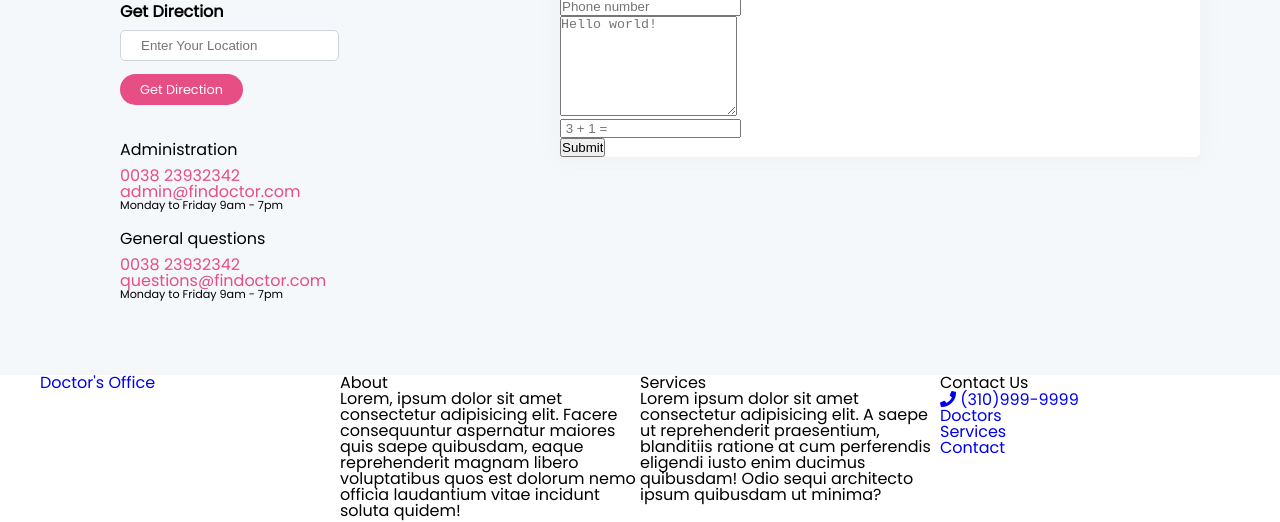
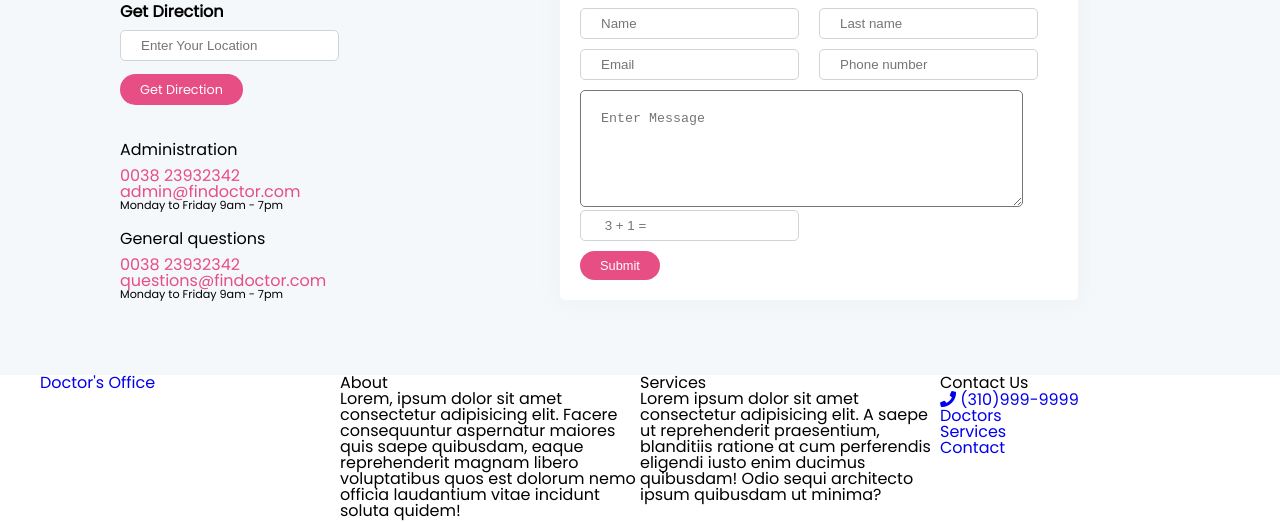
Before and after one commit to OcielC/Palmetto-Health-Center, a plain HTML site: page contact.html in a window 1280 px wide. Shown: the part 660-1182 px from the top of the page. Drawn offline with Linux system fonts and the light colour scheme.

Commit message:
added contact styling

```diff
--- a/contact.html
+++ b/contact.html
@@ -91,30 +91,30 @@
                     Mussum ipsum cacilds, vidis litro abertis.
                 </p>
                 <!-- form start here -->
-                <form action="#" method="post">
+                <form  class="form" action="#" method="post">
                     <div class="row">
-                        <div class="col-md-6 col-sm-6" save_image_to_download="true">
+                        <div class="col" >
                             <div class="form-group">
-                                <input type="text" class="form-control" id="name_contact" name="name_contact"
+                                <input type="text" class="form-control"  name="name_contact"
                                     placeholder="Name">
                             </div>
                         </div>
-                        <div class="col-md-6 col-sm-6">
+                        <div class="col">
                             <div class="form-group">
-                                <input type="text" class="form-control" id="lastname_contact" name="lastname_contact"
+                                <input type="text" class="form-control"  name="lastname_contact"
                                     placeholder="Last name">
                             </div>
                         </div>
                     </div>
 
                     <div class="row">
-                        <div class="col-md-6 col-sm-6">
+                        <div class="col">
                             <div class="form-group">
-                                <input type="email" id="email_contact" name="email_contact" class="form-control"
+                                <input type="email" name="email_contact" class="form-control"
                                     placeholder="Email">
                             </div>
                         </div>
-                        <div class="col-md-6 col-sm-6">
+                        <div class="col">
                             <div class="form-group">
                                 <input type="text" id="phone_contact" name="phone_contact" class="form-control"
                                     placeholder="Phone number">
@@ -122,21 +122,21 @@
                         </div>
                     </div>
                     <div class="row">
-                        <div class="col-md-12">
+                        <div class="col">
                             <div class="form-group">
-                                <textarea rows="5" id="message_contact" name="message_contact" class="form-control"
-                                    style="height:100px;" placeholder="Hello world!"></textarea>
+                                <textarea rows="5" class="message_contact" name="message_contact" class="form-control"
+                            placeholder="Enter Message"></textarea>
                             </div>
                         </div>
                     </div>
                     <div class="row">
-                        <div class="col-md-6">
+                        <div class="col">
                             <div class="form-group">
-                                <input type="text" id="verify_contact" class=" form-control" placeholder=" 3 + 1 =">
+                                <input type="text" class=" form-control" placeholder=" 3 + 1 =">
                             </div>
                         </div>
                     </div>
-                    <input type="submit" value="Submit" class="btn_1 add_top_20" id="submit-contact">
+                    <input type="submit" value="Submit" class="btn-submit" id="submit-contact">
                 </form>
                 <!-- form end here -->
             </div>
--- a/css/contact.css
+++ b/css/contact.css
@@ -83,13 +83,60 @@
 
 #contact-area .contact-form-section {
     background: #FFFFFF;
-    width: 50%;
     display: inline-block;
     position: absolute;
     -webkit-box-shadow: 0px 1px 19px 4px rgba(239,242,244,1);
     -moz-box-shadow: 0px 1px 19px 4px rgba(239,242,244,1);
     box-shadow: 0px 1px 19px 4px rgba(239,242,244,1);
     border-radius: 5px;
+    padding: 20px;
 }
 
+#contact-area .contact-form-section  h3{
+   font-size: 2rem;
+   margin-bottom: 1rem;
+   font-weight: 600;
+}
+
+#contact-area .contact-form-section p{
+    margin-bottom: 1rem;
+}
+
+#contact-area .contact-form-section .form {
+
+}
+
+#contact-area .contact-form-section .row {
+    display: flex;
+    /* margin-bottom: 0.5rem;   */
+}
+
+#contact-area .contact-form-section .col .form-group .form-control{
+    margin-bottom: 10px;
+    border-radius: 5px;
+    padding: 7px 20px;
+    border: none;
+    border: 1px solid #ced4da;
+    margin-right: 20px;
+}
+
+#contact-area .contact-form-section .col .form-group .message_contact{
+    width: 443px;
+    border-radius: 5px;
+    padding: 20px;
+}
+
+#contact-area .contact-form-section .form .btn-submit{
+    background: #E74E84;
+    color: #ffffff;
+    padding: 7px 20px;
+    border-radius: 25px;
+    cursor: pointer;
+    font-size: .8rem;
+    font-weight: 500;
+    border: none;
+}
+
+
+
 /* Contact Form Section  End Here  */
```
